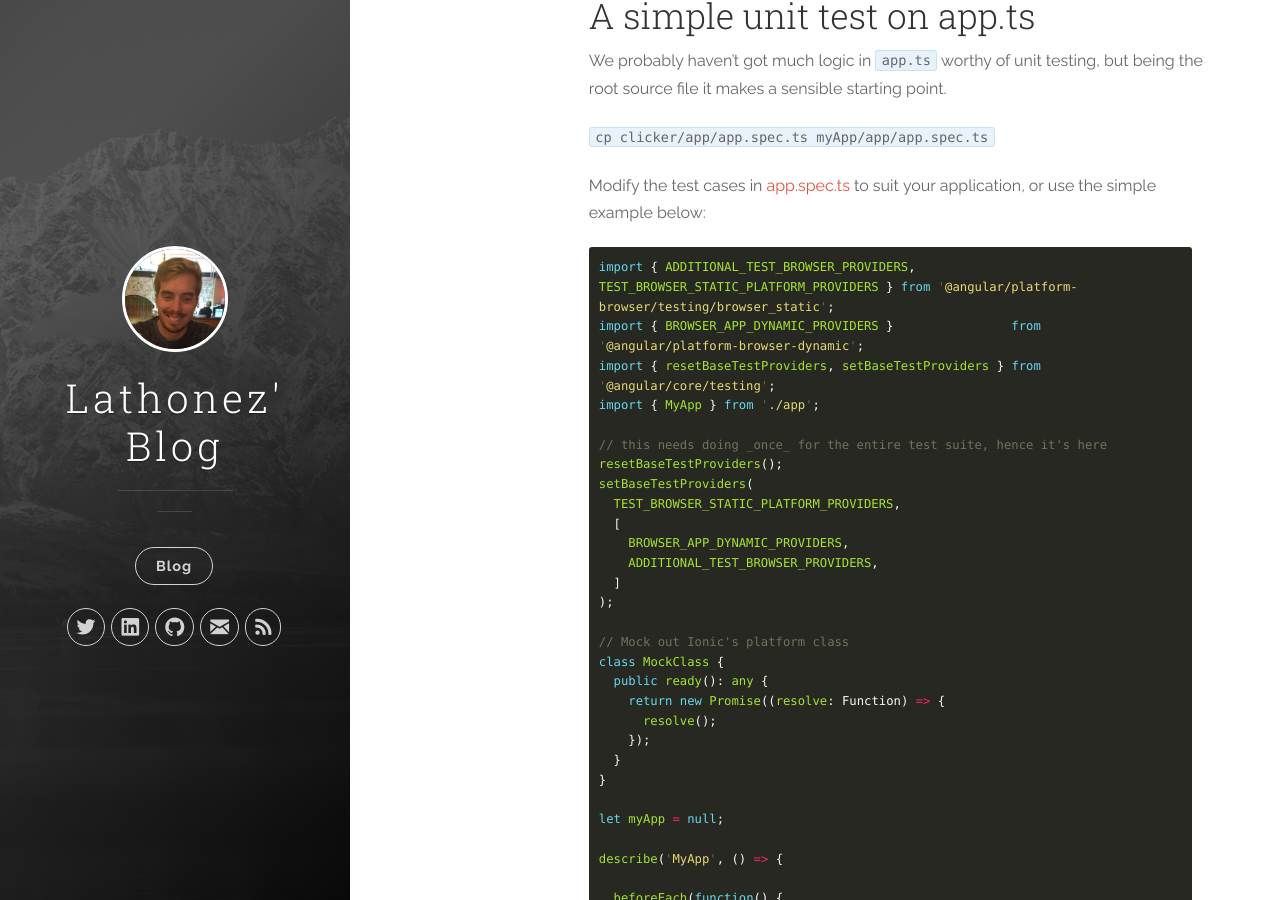
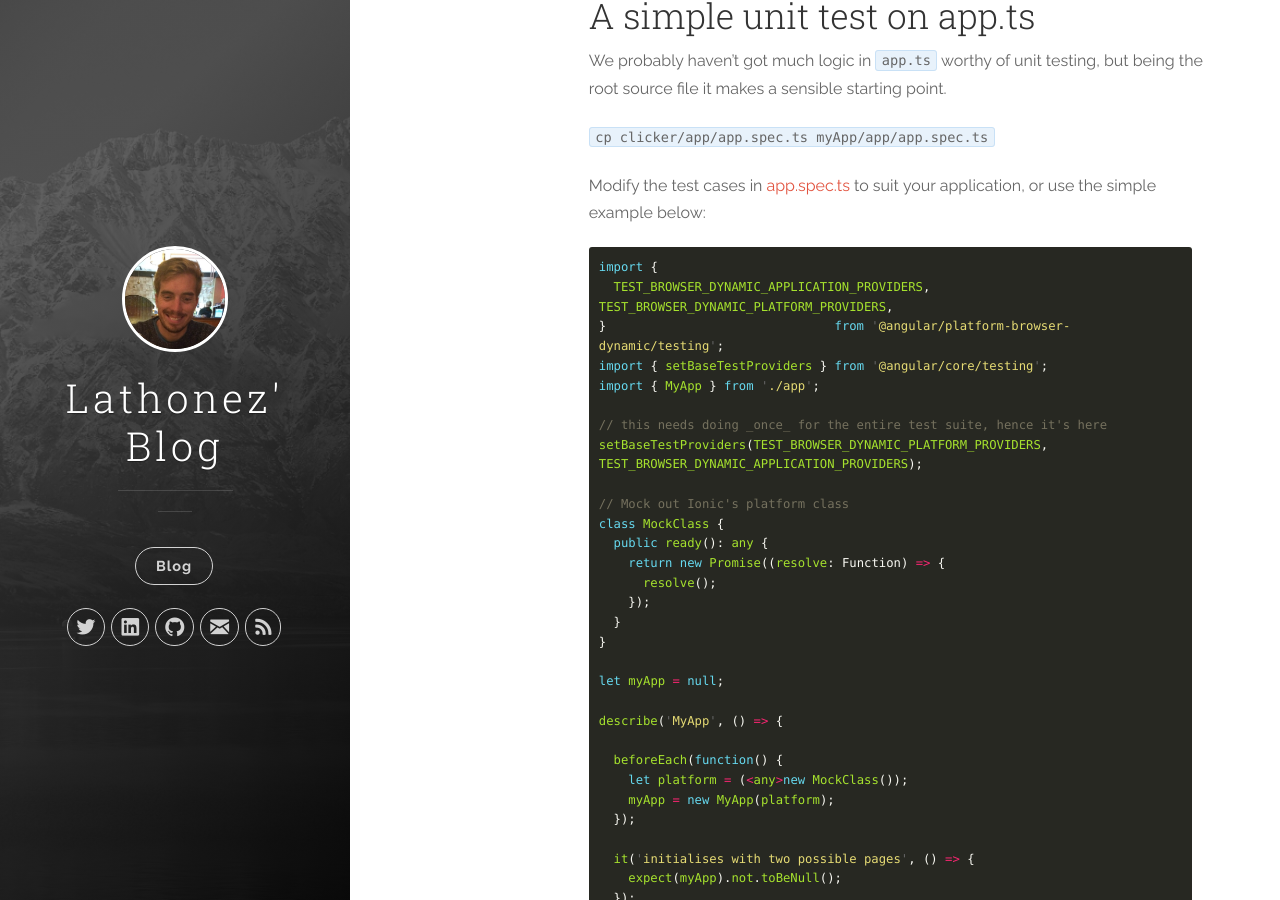
Before and after one commit to lathonez/lathonez.github.io, a Jekyll site: the page built from _posts/2016-02-21-ionic-2-unit-testing.markdown, in a window 1280 px wide and 900 px high, scrolled down 2324 px. Built offline with Jekyll 4.4.1, drawn with Linux system fonts in a browser that asks for light colours; nearby versions of some CDN libraries.

Commit message:
changing test providers

````diff
--- a/_posts/2016-02-21-ionic-2-unit-testing.markdown
+++ b/_posts/2016-02-21-ionic-2-unit-testing.markdown
@@ -84,20 +84,14 @@ We probably haven't got much logic in `app.ts` worthy of unit testing, but being
 Modify the test cases in [app.spec.ts][app.spec.ts] to suit your application, or use the simple example below:
 
 ```javascript
-import { ADDITIONAL_TEST_BROWSER_PROVIDERS, TEST_BROWSER_STATIC_PLATFORM_PROVIDERS } from '@angular/platform-browser/testing/browser_static';
-import { BROWSER_APP_DYNAMIC_PROVIDERS }                from '@angular/platform-browser-dynamic';
-import { resetBaseTestProviders, setBaseTestProviders } from '@angular/core/testing';
+import {
+  TEST_BROWSER_DYNAMIC_APPLICATION_PROVIDERS, TEST_BROWSER_DYNAMIC_PLATFORM_PROVIDERS,
+}                               from '@angular/platform-browser-dynamic/testing';
+import { setBaseTestProviders } from '@angular/core/testing';
 import { MyApp } from './app';
 
 // this needs doing _once_ for the entire test suite, hence it's here
-resetBaseTestProviders();
-setBaseTestProviders(
-  TEST_BROWSER_STATIC_PLATFORM_PROVIDERS,
-  [
-    BROWSER_APP_DYNAMIC_PROVIDERS,
-    ADDITIONAL_TEST_BROWSER_PROVIDERS,
-  ]
-);
+setBaseTestProviders(TEST_BROWSER_DYNAMIC_PLATFORM_PROVIDERS, TEST_BROWSER_DYNAMIC_APPLICATION_PROVIDERS);
 
 // Mock out Ionic's platform class
 class MockClass {
````
